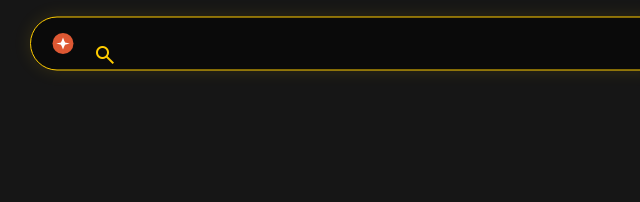
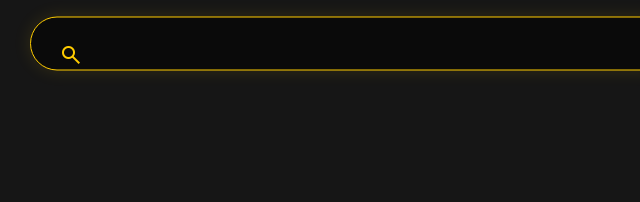
Before and after one commit to VikingLearningMath/OpenMath---Math-Grades-1-12, a website: page public/proxy.html in a window 1280 px wide. Shown: the part 398-600 px from the top of the page, 290-930 px from the left. Drawn offline with nearby package versions, Linux system fonts and the light colour scheme.

Commit message:
Remove DuckDuckGo logo/branding; blank placeholder in clean rounded search box
- Remove the DDG logo (searchEngineIcon -> /assets/ddg.svg) from the viking
  search bar and the 'Searching DuckDuckGo…' result text
- Search input placeholder is now blank; polished gold-bordered rounded pill
- Typewriter heading stays centered above the bar

```diff
--- a/public/js/proxy.js
+++ b/public/js/proxy.js
@@ -29,8 +29,6 @@ function b64dec(s) {
   return atob(s);
 }
 
-const gSearchEngine = document.getElementById('searchEngineIcon');
-if (gSearchEngine) gSearchEngine.src = '/assets/ddg.svg';
 
 const gInput = document.getElementById('gointospace');
 const gAddr = document.getElementById('addr');
@@ -55,7 +53,7 @@ async function doSearch(query) {
   // Hide the centered search, show results pane
   gCenter.style.display = 'none';
   gPane.style.display = 'block';
-  gResults.innerHTML = '<p style="color:#888">Searching DuckDuckGo…</p>';
+  gResults.innerHTML = '<p style="color:#888">Searching…</p>';
   try {
     const r = await fetch('/api/search?q=' + encodeURIComponent(query));
     const data = await r.json();
--- a/public/proxy.html
+++ b/public/proxy.html
@@ -56,7 +56,6 @@
   <div class="header" id="centerSearch">
     <h1>Say Hello To <span class="typewrite" data-period="2000" data-type='[ "Viking.","adventure.","exploration.","power.","the open web.","valhalla.","freedom.","speed.","the seven seas.","your gateway.","aesthetic.","privacy."]'><span class="wrap"></span></span></h1>
     <div class="search-header" style="animation: fade-in-top 1s; margin-top: 8px;">
-      <img src="" class="searchEngineIcon" id="searchEngineIcon" />
       <form id="formintospace">
         <input
           id="gointospace"
```
